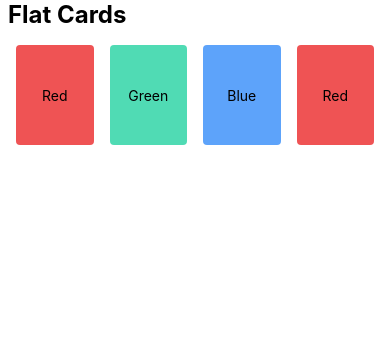
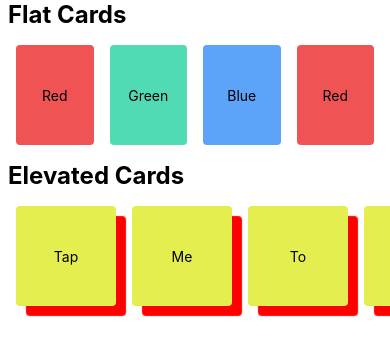
Before and after one commit to I-A11/Styler, a React Native app: screen / in a window 390 px wide. Shown: the top 356 px of the page. Built offline with nearby package versions, Linux system fonts and the light colour scheme.

Commit message:
Create Elevated card component and add scroll view.

```diff
--- a/App.tsx
+++ b/App.tsx
@@ -1,12 +1,14 @@
 import React from 'react';
 import {SafeAreaView, ScrollView} from 'react-native';
 import FlatCards from './component/FlatCards';
+import ElevatedCards from './component/ElevatedCards';
 
 const App = () => {
   return (
     <SafeAreaView>
       <ScrollView>
         <FlatCards />
+        <ElevatedCards />
       </ScrollView>
     </SafeAreaView>
   );
--- /dev/null
+++ b/component/ElevatedCards.tsx
@@ -0,0 +1,62 @@
+import React from 'react';
+import {ScrollView, StyleSheet, Text, View} from 'react-native';
+
+const ElevatedCards = () => {
+  return (
+    <View>
+      <Text style={styles.headingText}>Elevated Cards</Text>
+      <ScrollView horizontal={true} style={styles.container}>
+        <View style={[styles.card, styles.cardElevated]}>
+          <Text>Tap</Text>
+        </View>
+        <View style={[styles.card, styles.cardElevated]}>
+          <Text>Me</Text>
+        </View>
+        <View style={[styles.card, styles.cardElevated]}>
+          <Text>To</Text>
+        </View>
+        <View style={[styles.card, styles.cardElevated]}>
+          <Text>Scroll</Text>
+        </View>
+        <View style={[styles.card, styles.cardElevated]}>
+          <Text>More...</Text>
+        </View>
+        <View style={[styles.card, styles.cardElevated]}>
+          <Text>😍</Text>
+        </View>
+      </ScrollView>
+    </View>
+  );
+};
+export default ElevatedCards;
+
+const styles = StyleSheet.create({
+  headingText: {
+    fontSize: 24,
+    fontWeight: 'bold',
+    paddingHorizontal: 8,
+  },
+  container: {
+    padding: 8,
+  },
+  card: {
+    flex: 1,
+    alignItems: 'center',
+    justifyContent: 'center',
+    width: 100,
+    height: 100,
+    borderRadius: 4,
+    margin: 8,
+  },
+  cardElevated: {
+    backgroundColor: '#e4ee4f',
+    elevation: 4,
+    shadowOffset: {
+      width: 10,
+      height: 10,
+    },
+    shadowColor: '#FF0000',
+    shadowRadius: 1,
+    // shadowOpacity: 0.3,
+  },
+});
```
